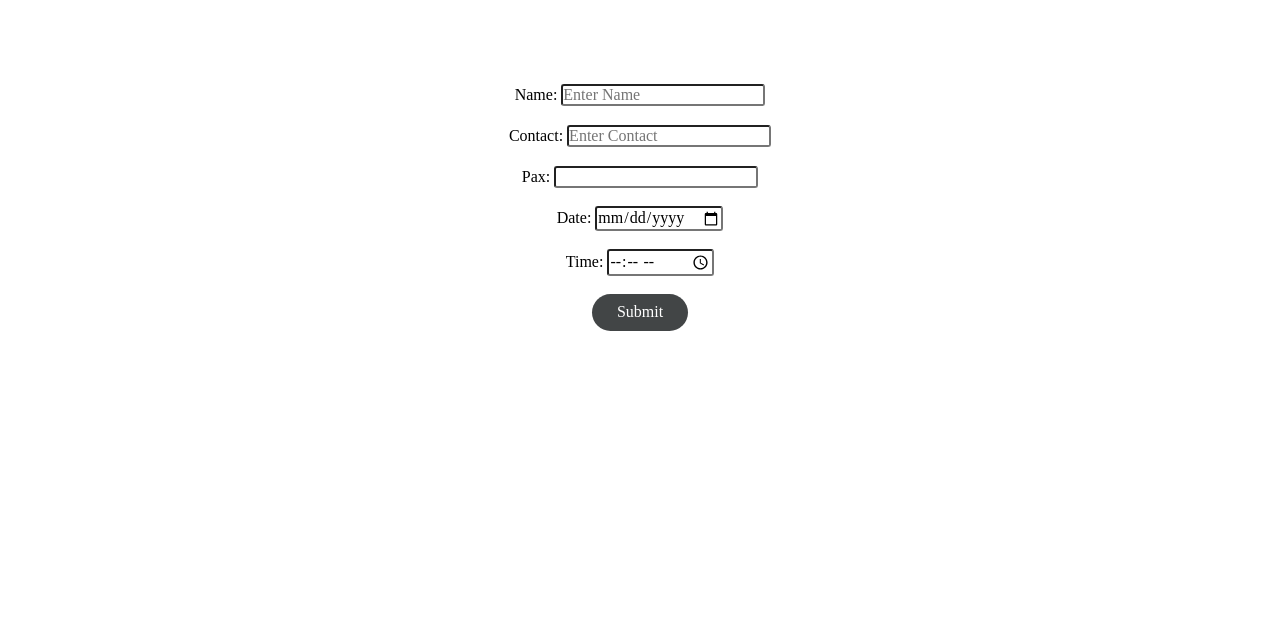
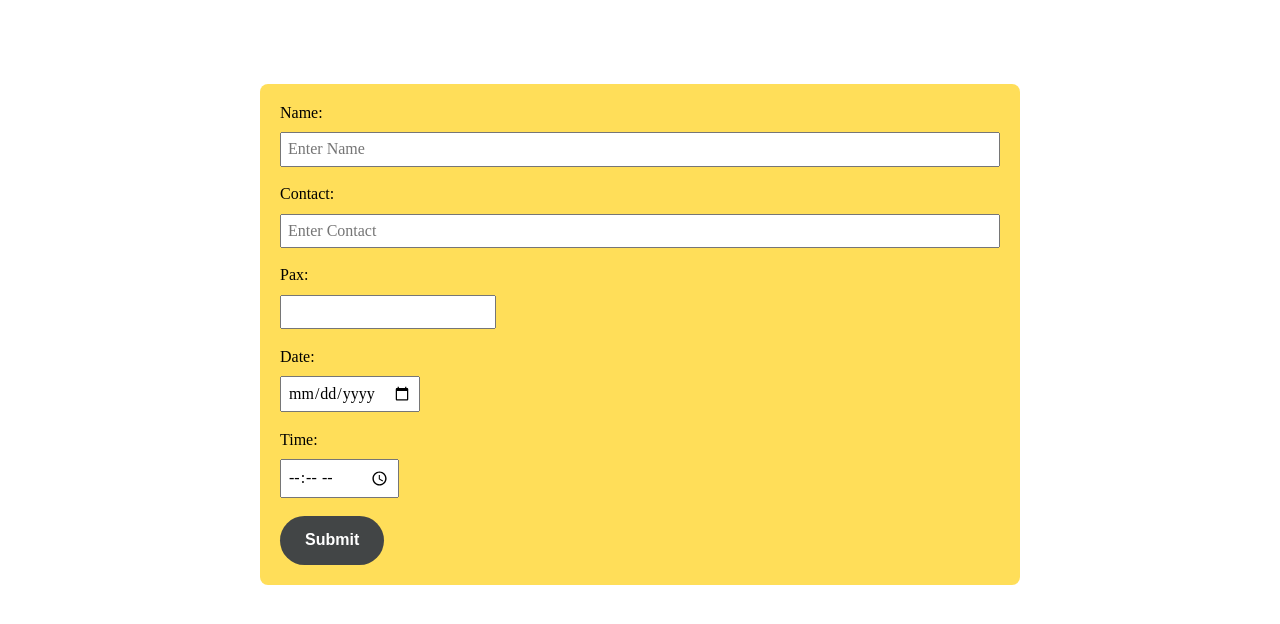
Before and after one commit to jae-ng/assignment1, a plain HTML site: page html-files/reserve.html in a window 1280 px wide. Shown: the part 696-1320 px from the top of the page. Before the commit the page ends 1087 px from the top, so only its background shows below. Drawn offline with Linux system fonts and the light colour scheme.

Commit message:
styled reservation form

```diff
--- a/css-files/base.css
+++ b/css-files/base.css
@@ -246,22 +246,43 @@ button:hover{
 
 .sub{
     color:white;
-    padding: 9px 25px;
+    padding: 15px 25px;
     background-color: rgb(66, 69, 70);
     border: none;
     border-radius: 50px;
     transition:0.4s;
+    margin-left: 0;
 }
 
 .sub:hover{
     background-color: rgba(58, 61, 61, 0.8);
 }
 
-form{
-    display: flex;
-    flex-direction: column;
-    align-items: center;
+.form-container {
+    display:flex;
+    justify-content: center;
     margin-bottom: 60px;
+}
+
+.reserve-form {
+    background-color: rgb(255, 222, 89);
+    max-width: 760px;
+    width: 100%;
+    padding: 20px;
+    border-radius: 8px;
+}
+
+.reserve-form label{
+    display: block;
+    margin-bottom: 10px;
+}
+
+.reserve-form input{
+    padding: 6px;
+}
+
+.reserve-form input.full-width{
+    width: 100%;
 }
 
 /*------------------------------------------------------------------------------------------------------ contact ---------------------------------------------------------------------------------------------- */
--- a/html-files/reserve.html
+++ b/html-files/reserve.html
@@ -30,52 +30,40 @@
         <h1>Reserve A Table</h1>
     </div>
 
-    <form onsubmit = "handleLogin(event)">
+    <div class="form-container">
+        <form class="reserve-form" onsubmit = "handleLogin(event)">
+
             <div>
-            <label class = "label" for = "Name">
-                Name:
-
-                <input name = "name" type = "text" placeholder = "Enter Name" id = "Name" required>
-            </label>
+                <label class = "label" for = "Name"> Name:</label>
+                <input name = "name" type = "text" placeholder = "Enter Name" id = "Name" required class="full-width">
             </div>
             <br>
             <div>
-            <label class = "label" for = "Contact">
-                Contact:
-
-                <input name = "contact" type = "tel" placeholder = "Enter Contact" id = "Contact" required>
-            </label>
+                <label class = "label" for = "Contact"> Contact:</label>
+                <input name = "contact" type = "tel" placeholder = "Enter Contact" id = "Contact" required class="full-width">
             </div>
             <br>
             <div>
-            <label class = "label" for = "Pax">
-                Pax:
-
-                <input type = "number" name = "pax" id = "Pax" required>
-            </label>
+                <label class = "label" for = "Pax">Pax:</label>
+                <input type = "number" name = "pax" id = "Pax" required class="half-width">
             </div>
 
             <br>
             <div>
-            <label class = label for = "Date">
-                Date:
-
+                <label class = label for = "Date"> Date:</label>
                 <input type = "date" id = "Date" name = "date" required>
-            </label>
             </div>
             <br>
             <div>
-            <label for = "Time" class = "label">
-                Time:
-
+                <label for = "Time" class = "label">Time:</label>
                 <input type = "time" name = "time" id = "Time" required>
-            </label>
             </div>
             <br>
             <div>
-            <input class="sub" type="submit" value="Submit">
+                <button class="sub" type="submit">Submit</button>
             </div>
         </form>
+    </div>
 
     <script src="../js-files/reserve.js"></script>
 
```
Lines whose indentation alone changed are shown as unchanged.
